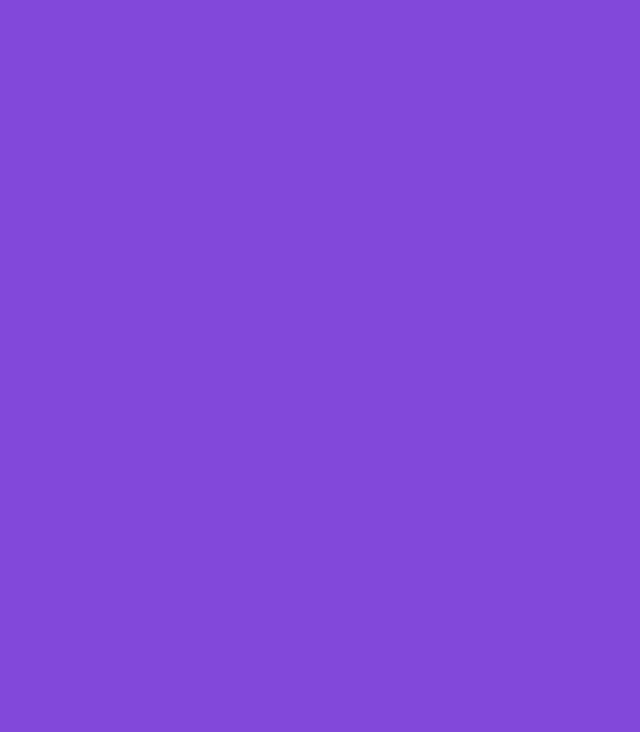
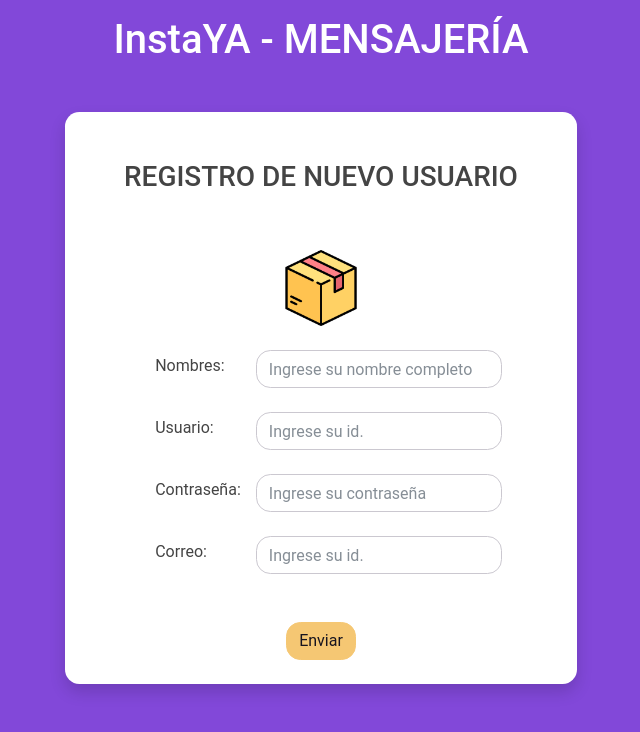
Before and after one commit to jesilva28/proyecto_InstaYa, a React (Create React App) app in the folder proyecto_instaya/: page / in a window 1280 px wide. Shown: the top 732 px of the page, without its empty margins (319-959 px from the left). Built offline with nearby package versions, Linux system fonts and the light colour scheme.

Commit message:
updated app.js

```diff
--- a/proyecto_instaya/src/App.js
+++ b/proyecto_instaya/src/App.js
@@ -9,7 +9,7 @@ import {UpdateOrder} from './components/UpdateOrder';
 function App() {
   return (
     <div className="App">
-
+      <RegisterPage/>
     </div>
   );
 }
```
